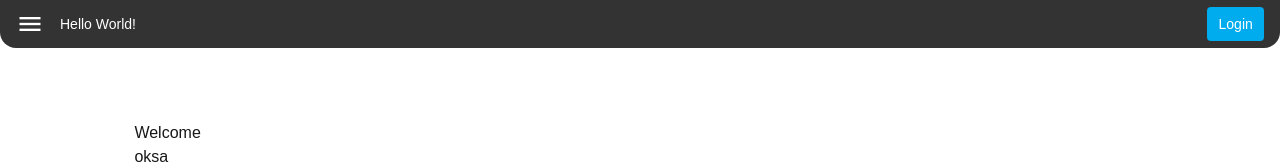
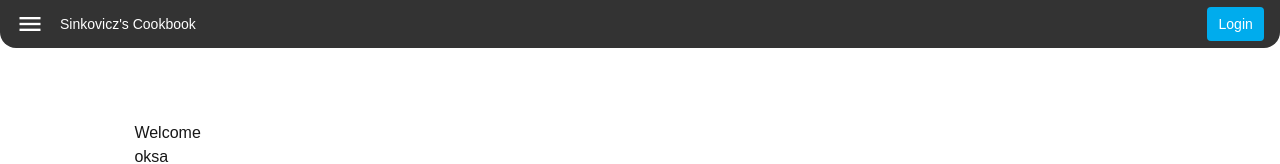
Before and after one commit to antsticky/nextjs_vercel, a Next.js app: page / in a window 1280 px wide. Shown: the top 164 px of the page. Built offline with nearby package versions, Linux system fonts and the light colour scheme.

Commit message:
add cookbook

```diff
--- a/components/layout/parts/HeaderBar.tsx
+++ b/components/layout/parts/HeaderBar.tsx
@@ -20,7 +20,7 @@ export default function HeaderBar({
           <LogoSmall />
         </button>
 
-        <h1 className={styles.textTitle}>Hello World!</h1>
+        <h1 className={styles.textTitle}>Sinkovicz's Cookbook</h1>
       </div>
 
       <button className={styles.loginButton}>Login</button>
```
